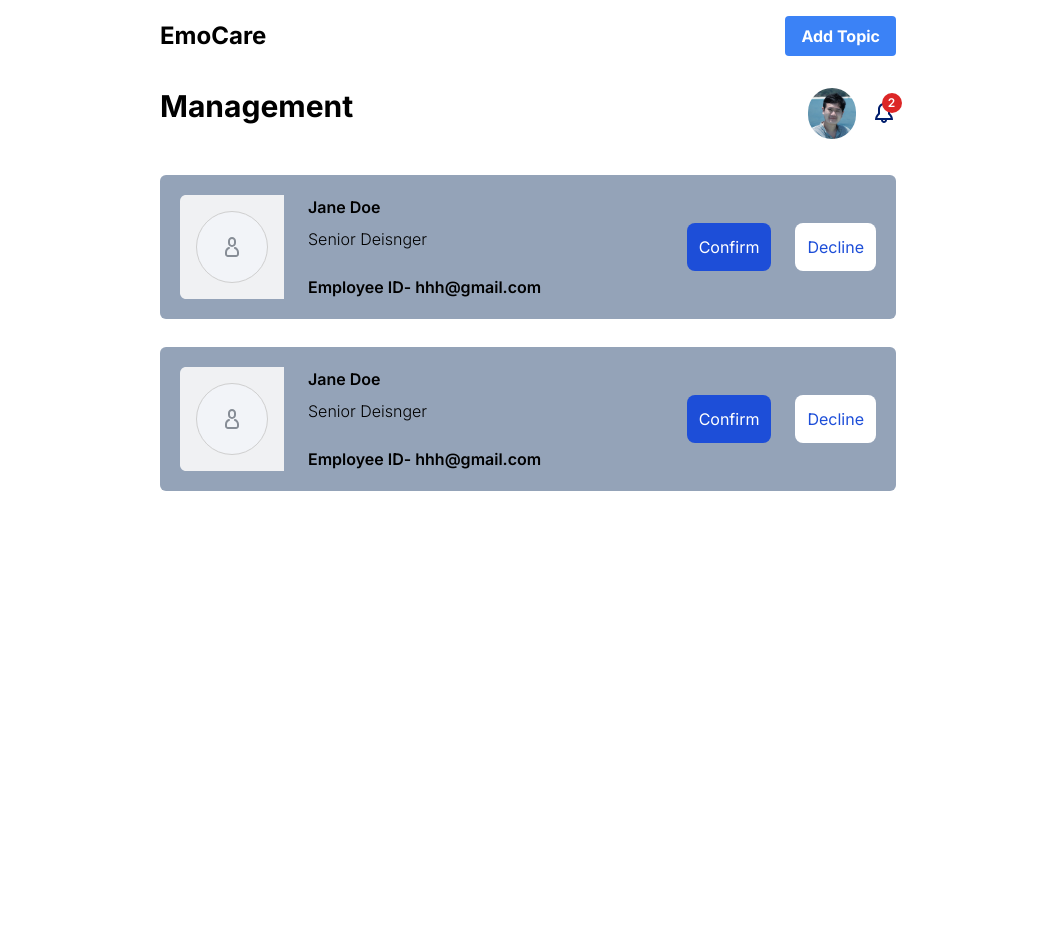
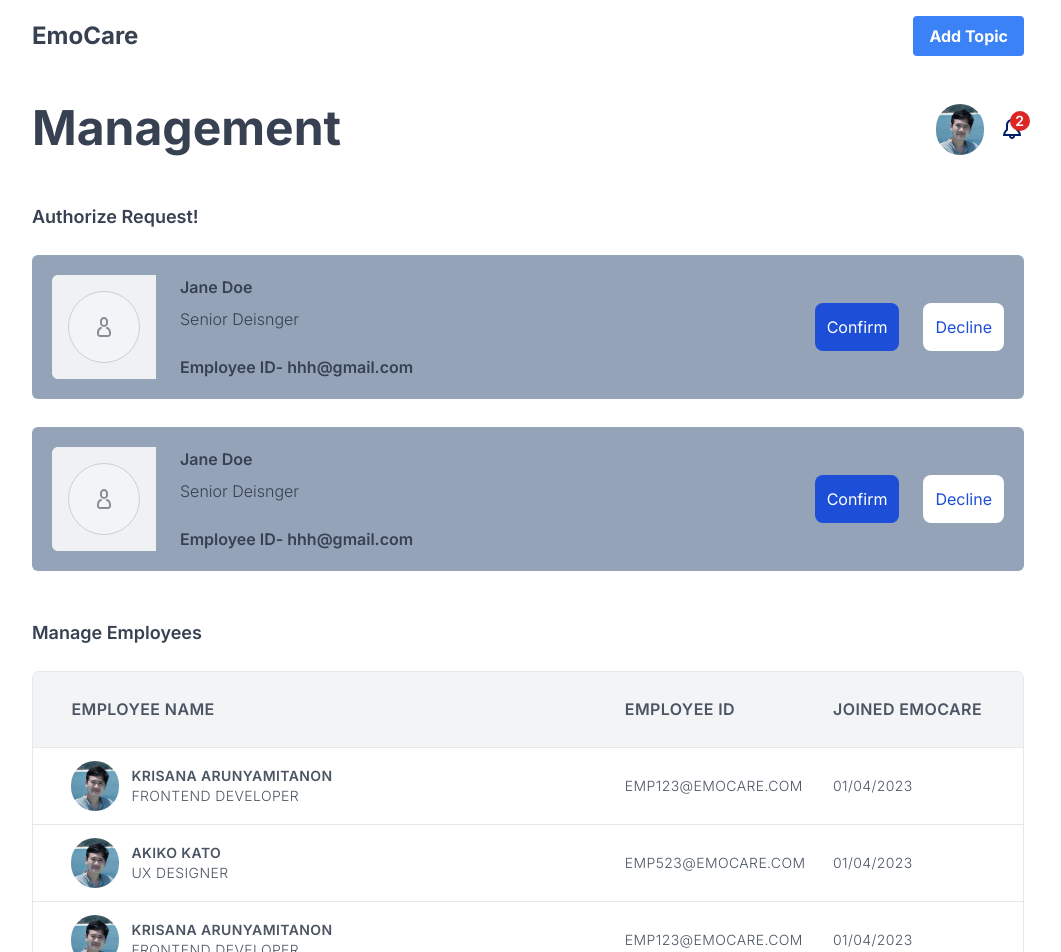
Before and after one commit to ichotika/emocare, a Next.js app: page /employer/management in a window 1280 px wide. Shown: the top 952 px of the page, without its empty margins (112-1173 px from the left). Before the commit the page ends 800 px from the top, so only its background shows below. Built offline with nearby package versions, Linux system fonts and the light colour scheme.

Commit message:
Commit to dev

```diff
--- a/package.json
+++ b/package.json
@@ -19,7 +19,9 @@
     "react-dom": "latest",
     "react-hook-form": "^7.47.0",
     "react-icons": "^4.11.0",
-    "react-router-dom": "^6.16.0"
+    "react-router-dom": "^6.16.0",
+    "react-table": "^7.8.0",
+    "styled-components": "^6.0.8"
   },
   "devDependencies": {
     "autoprefixer": "latest",
--- a/src/app/employer/management/page.jsx
+++ b/src/app/employer/management/page.jsx
@@ -1,13 +1,13 @@
 import Main from "@/components/employers/Main";
 import Header from "@/components/employers/Header";
-import AuthEmployeList from "@/components/employers/AuthEmployeList";
-
+import AuthEmployee from "@/components/employers/AuthEmployee";
+import EmployeeTable from "@/components/employers/EmployeeTable";
 export default function Home() {
   return (
     <>
       <Header headertext={"Management"} />
-      <AuthEmployeList />
-      <AuthEmployeList />
+      <AuthEmployee />
+      <EmployeeTable />
     </>
   );
 }
--- a/src/app/layout.jsx
+++ b/src/app/layout.jsx
@@ -1,5 +1,6 @@
 import Navbar from "@/components/Navbar";
 import "@/styles/global.css";
+import StyledComponentsRegistry from "@/libs/registry";
 import { Inter } from "next/font/google";
 
 const inter = Inter({ subsets: ["latin"] });
@@ -14,9 +15,11 @@ export default function RootLayout({ children }) {
   return (
     <html lang="en">
       <body className={inter.className}>
-        <div className="max-w-3xl mx-auto p-4">
+        <div className="max-w-screen-lg mx-auto p-4">
           <Navbar />
-          <div className="mt-8">{children}</div>
+          <StyledComponentsRegistry className="mt-8">
+            {children}
+          </StyledComponentsRegistry>
         </div>
       </body>
     </html>
--- a/src/components/Notification.jsx
+++ b/src/components/Notification.jsx
@@ -29,7 +29,7 @@ const Notification = () => {
               : "absolute notification hidden"
           }>
           <div className="flex rounded-full bg-red-600 w-5 h-5 justify-center items-center">
-            <span className=" text-xs text-white font-semibold text-center rounded-full">
+            <span className=" text-sm text-white font-semibold text-center rounded-full">
               {notificationCount}
             </span>
           </div>
--- a/src/components/employers/AuthEmployeList.jsx
+++ b/src/components/employers/AuthEmployeList.jsx
@@ -1,7 +1,6 @@
 "use client";
 import Image from "next/image";
 import ProRequest from "@/public/assets/Wireframes/ProRequest.svg";
-import { useState } from "react";
 import MainBtn from "../MainBtn";
 const AuthEmployeList = () => {
   function testConfirm() {
--- /dev/null
+++ b/src/components/employers/AuthEmployee.jsx
@@ -0,0 +1,13 @@
+import AuthEmployeList from "@/components/employers/AuthEmployeList";
+import styled from "styled-components";
+function AuthEmployee() {
+  return (
+    <div>
+      <h2 className="mb-6 text-lg font-semibold">Authorize Request!</h2>
+      <AuthEmployeList />
+      <AuthEmployeList />
+    </div>
+  );
+}
+
+export default AuthEmployee;
--- /dev/null
+++ b/src/components/employers/EmployeeRow.jsx
@@ -0,0 +1,42 @@
+"use client";
+import Image from "next/image";
+import styled from "styled-components";
+function EmployeeRow({ profilePic, name, title, id, joinDate }) {
+  const TableRow = styled.div`
+    display: grid;
+    grid-template-columns: 30% 25% 20% 25%;
+    column-gap: 1.6rem;
+    align-items: start;
+
+    background-color: var(--color-white);
+    border-bottom: 1px solid var(--color-grey-200);
+    text-transform: uppercase;
+    letter-spacing: 0.4px;
+    font-weight: 600;
+    color: var(--color-grey-600);
+    padding: 0.8rem 2.4rem;
+  `;
+
+  return (
+    <TableRow>
+      <div className="flex items-center gap-3">
+        <Image
+          className="rounded-full"
+          src={profilePic}
+          width={48}
+          height={48}
+          alt="Profile picture"
+        />
+        <div>
+          <h3 className="font-semibold text-sm">{name}</h3>
+          <p className="font-light text-sm">{title}</p>
+        </div>
+      </div>
+      <div></div>
+      <p className="font-light text-sm block mt-auto mb-auto">{id}</p>
+      <p className="font-light text-sm block mt-auto mb-auto">{joinDate}</p>
+    </TableRow>
+  );
+}
+
+export default EmployeeRow;
--- /dev/null
+++ b/src/components/employers/EmployeeTable.jsx
@@ -0,0 +1,72 @@
+"use client";
+import styled from "styled-components";
+import Profile from "@/public/assets/Wireframes/UserProDraft.jpg";
+import EmployeeRow from "./EmployeeRow";
+const Table = styled.div`
+  border: 1px solid var(--color-grey-200);
+
+  font-size: 1rem;
+  background-color: var(--color-grey-0);
+  border-radius: 7px;
+  overflow: hidden;
+`;
+
+const TableHeader = styled.header`
+  display: grid;
+  grid-template-columns: 30% 25% 20% 25%;
+  column-gap: 1.6rem;
+  align-items: start;
+
+  background-color: var(--color-grey-100);
+  border-bottom: 1px solid var(--color-grey-200);
+  text-transform: uppercase;
+  letter-spacing: 0.4px;
+  font-weight: 600;
+  color: var(--color-grey-600);
+  padding: 1.6rem 2.4rem;
+`;
+
+function EmployeeTable() {
+  return (
+    <div className="mt-12">
+      <h2 className="mb-6 text-lg font-semibold">Manage Employees</h2>
+      <Table role="table" className="mb-12">
+        <TableHeader role="row">
+          <div>Employee Name</div>
+          <div></div>
+          <div>Employee ID</div>
+          <div>Joined EmoCare</div>
+        </TableHeader>
+        <EmployeeRow
+          profilePic={Profile}
+          name={"Krisana Arunyamitanon"}
+          title={"Frontend developer"}
+          department={"Developer"}
+          joinDate={"01/04/2023"}
+          id={"emp123@emocare.com"}
+          key={"emp123@emocare.com"}
+        />
+        <EmployeeRow
+          profilePic={Profile}
+          name={"Akiko Kato"}
+          title={"UX Designer"}
+          department={"Designer"}
+          joinDate={"01/04/2023"}
+          id={"emp523@emocare.com"}
+          key={"emp723@emocare.com"}
+        />
+        <EmployeeRow
+          profilePic={Profile}
+          name={"Krisana Arunyamitanon"}
+          title={"Frontend developer"}
+          department={"Developer"}
+          joinDate={"01/04/2023"}
+          id={"emp123@emocare.com"}
+          key={"emp123@emocare.com"}
+        />
+      </Table>
+    </div>
+  );
+}
+
+export default EmployeeTable;
--- a/src/components/employers/Header.jsx
+++ b/src/components/employers/Header.jsx
@@ -2,8 +2,8 @@
 import Notification from "@/components/Notification";
 const Header = ({ headertext }) => {
   return (
-    <header className="flex justify-between mb-9">
-      <h1 className="text-3xl font-bold">{headertext}</h1>
+    <header className="flex justify-between mb-12 mt-12">
+      <h1 className="text-5xl font-bold">{headertext}</h1>
       <Notification />
     </header>
   );
--- /dev/null
+++ b/src/libs/registry.js
@@ -0,0 +1,25 @@
+"use client";
+
+import React, { useState } from "react";
+import { useServerInsertedHTML } from "next/navigation";
+import { ServerStyleSheet, StyleSheetManager } from "styled-components";
+
+export default function StyledComponentsRegistry({ children }) {
+  // Only create stylesheet once with lazy initial state
+  // x-ref: https://reactjs.org/docs/hooks-reference.html#lazy-initial-state
+  const [styledComponentsStyleSheet] = useState(() => new ServerStyleSheet());
+
+  useServerInsertedHTML(() => {
+    const styles = styledComponentsStyleSheet.getStyleElement();
+    styledComponentsStyleSheet.instance.clearTag();
+    return <>{styles}</>;
+  });
+
+  if (typeof window !== "undefined") return <>{children}</>;
+
+  return (
+    <StyleSheetManager sheet={styledComponentsStyleSheet.instance}>
+      {children}
+    </StyleSheetManager>
+  );
+}
--- a/src/styles/global.css
+++ b/src/styles/global.css
@@ -3,6 +3,144 @@
 @tailwind utilities;
 
 .notification {
-    top: -35%;
+    top: -25%;
     left: 40%;
 }
+
+:root {
+    /* Indigo */
+    --color-brand-50: #eef2ff;
+    --color-brand-100: #e0e7ff;
+    --color-brand-200: #c7d2fe;
+    --color-brand-500: #6366f1;
+    --color-brand-600: #4f46e5;
+    --color-brand-700: #4338ca;
+    --color-brand-800: #3730a3;
+    --color-brand-900: #312e81;
+
+    /* Grey */
+    --color-grey-0: #fff;
+    --color-grey-50: #f9fafb;
+    --color-grey-100: #f3f4f6;
+    --color-grey-200: #e5e7eb;
+    --color-grey-300: #d1d5db;
+    --color-grey-400: #9ca3af;
+    --color-grey-500: #6b7280;
+    --color-grey-600: #4b5563;
+    --color-grey-700: #374151;
+    --color-grey-800: #1f2937;
+    --color-grey-900: #111827;
+
+    --color-blue-100: #e0f2fe;
+    --color-blue-700: #0369a1;
+    --color-green-100: #dcfce7;
+    --color-green-700: #15803d;
+    --color-yellow-100: #fef9c3;
+    --color-yellow-700: #a16207;
+    --color-silver-100: #e5e7eb;
+    --color-silver-700: #374151;
+    --color-indigo-100: #e0e7ff;
+    --color-indigo-700: #4338ca;
+
+    --color-red-100: #fee2e2;
+    --color-red-700: #b91c1c;
+    --color-red-800: #991b1b;
+
+    --backdrop-color: rgba(255, 255, 255, 0.1);
+
+    --shadow-sm: 0 1px 2px rgba(0, 0, 0, 0.04);
+    --shadow-md: 0px 0.6rem 2.4rem rgba(0, 0, 0, 0.06);
+    --shadow-lg: 0 2.4rem 3.2rem rgba(0, 0, 0, 0.12);
+
+    --border-radius-tiny: 3px;
+    --border-radius-sm: 5px;
+    --border-radius-md: 7px;
+    --border-radius-lg: 9px;
+
+    /* For dark mode */
+    --image-grayscale: 0;
+    --image-opacity: 100%;
+}
+
+*,
+*::before,
+*::after {
+    box-sizing: border-box;
+    padding: 0;
+    margin: 0;
+
+    /* Creating animations for dark mode */
+    transition: background-color 0.3s, border 0.3s;
+}
+
+
+
+body {
+    font-family: "Poppins", sans-serif;
+    color: var(--color-grey-700);
+    transition: color 0.3s, background-color 0.3s;
+    min-height: 100vh;
+    line-height: 1.5;
+}
+
+input,
+button,
+textarea,
+select {
+    font: inherit;
+    color: inherit;
+}
+
+button {
+    cursor: pointer;
+}
+
+*:disabled {
+    cursor: not-allowed;
+}
+
+select:disabled,
+input:disabled {
+    background-color: var(--color-grey-200);
+    color: var(--color-grey-500);
+}
+
+input:focus,
+button:focus,
+textarea:focus,
+select:focus {
+    outline: 2px solid var(--color-brand-600);
+    outline-offset: -1px;
+}
+
+/* Parent selector, finally 😃 */
+button:has(svg) {
+    line-height: 0;
+}
+
+a {
+    color: inherit;
+    text-decoration: none;
+}
+
+ul {
+    list-style: none;
+}
+
+p,
+h1,
+h2,
+h3,
+h4,
+h5,
+h6 {
+    overflow-wrap: break-word;
+    hyphens: auto;
+}
+
+img {
+    max-width: 100%;
+
+    /* For dark mode */
+    filter: grayscale(var(--image-grayscale)) opacity(var(--image-opacity));
+}
```
Also changed, not shown: 1 other file (tests, documents, lock files or other folders).
